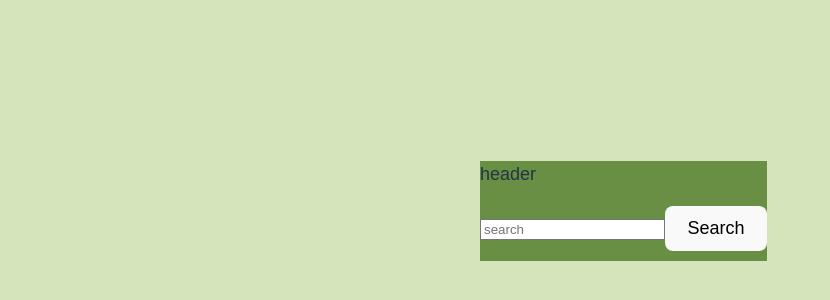
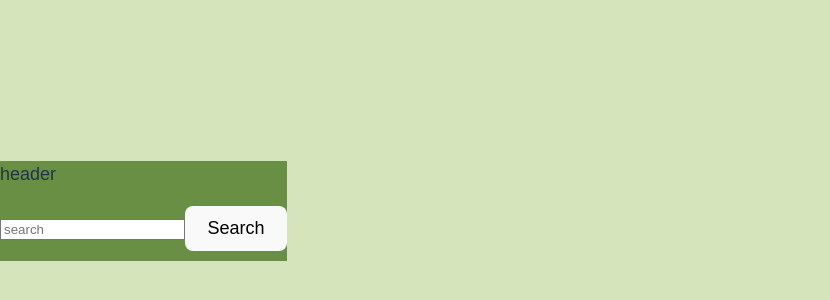
Before and after one commit to KsushaSher/ReactQ32025, a React (Vite) app: page / in a window 1280 px wide. Shown: the part 198-498 px from the top of the page, without its empty margins (0-830 px from the left). Built offline with nearby package versions, Linux system fonts and the light colour scheme.

Commit message:
chore: add stylelint

```diff
--- a/package.json
+++ b/package.json
@@ -32,6 +32,9 @@
     "lint-staged": "^16.1.2",
     "prettier": "3.6.2",
     "sass": "^1.89.2",
+    "stylelint": "^16.21.1",
+    "stylelint-config-clean-order": "^7.0.0",
+    "stylelint-config-standard": "^38.0.0",
     "typescript": "~5.8.3",
     "typescript-eslint": "^8.35.1",
     "vite": "^7.0.3"
--- a/src/styles/App.module.scss
+++ b/src/styles/App.module.scss
@@ -1,18 +1,24 @@
 :root {
+  overflow-y: auto;
   display: flex;
-  justify-content: center;
+  flex-direction: column;
+  justify-content: space-between;
 
   box-sizing: border-box;
+  width: 100vw;
+  height: 100vh;
+  margin: 0;
 
   font-family: Montserrat, sans-serif;
   font-family: Arial, sans-serif;
   font-size: 18px;
   font-weight: 400;
   line-height: 1.5;
-  background-color: rgb(214, 228, 187);
+
+  background-color: rgb(214 228 187);
 }
 
-.header {
-  background-color: rgb(105, 143, 69);
+header {
   height: 100px;
+  background-color: rgb(105 143 69);
 }
```
Also changed, not shown: .stylelintrc.json (added), 2 other files (tests, documents, lock files or other folders).
